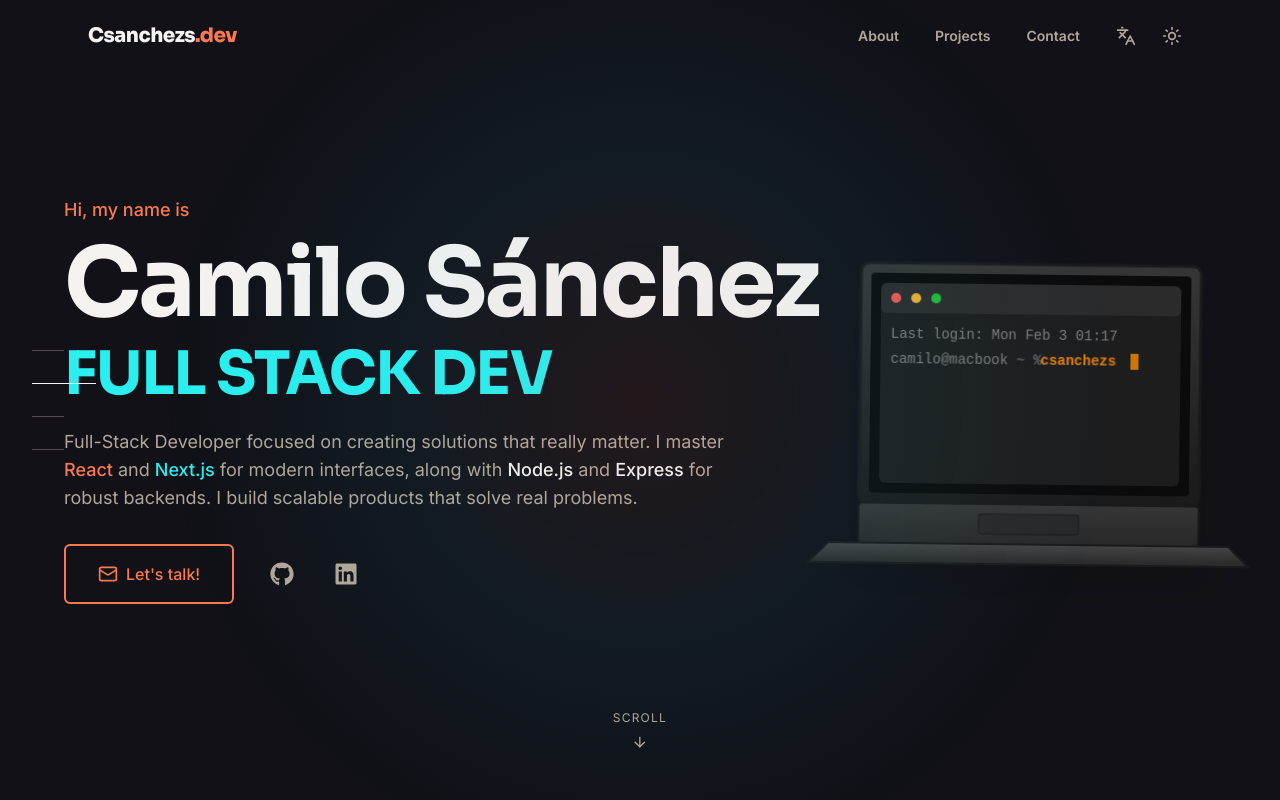
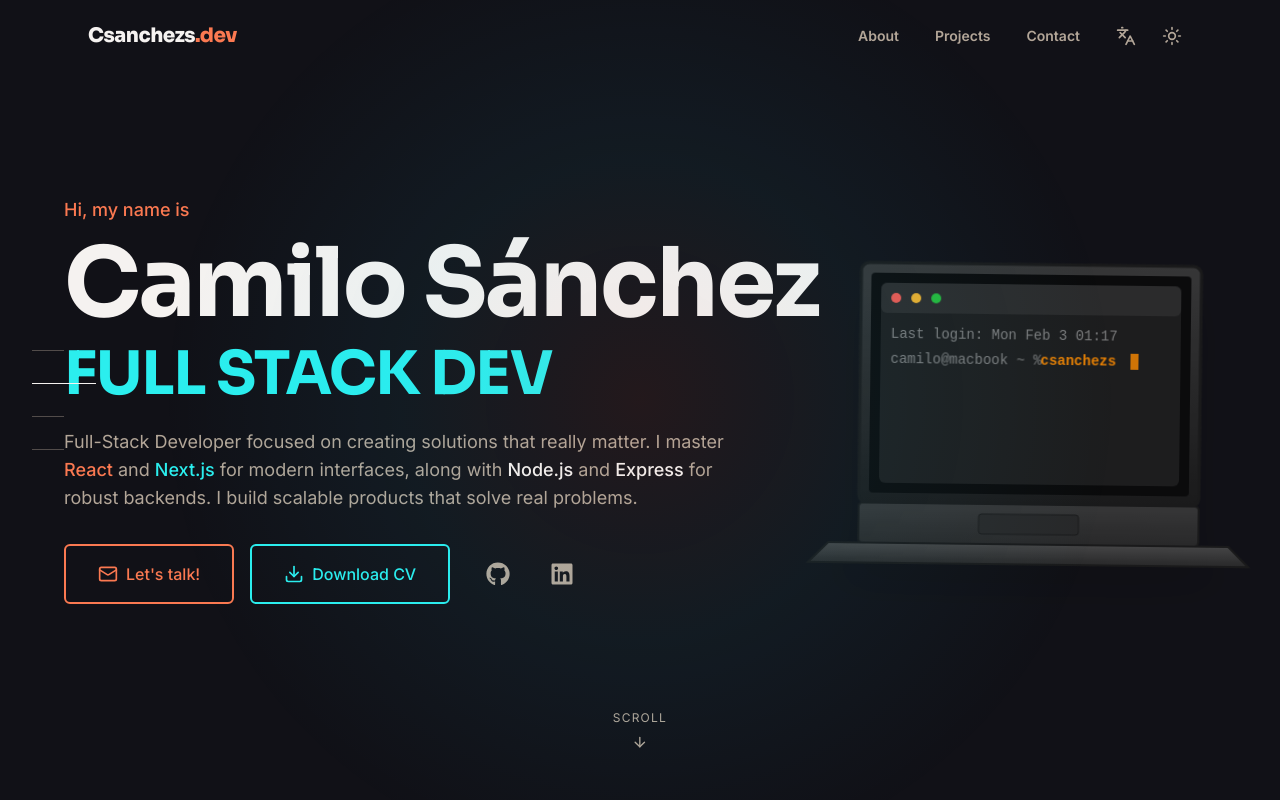
Before and after one commit to csanchezs9/Portafolio, a Next.js app: page / in a window 1280 px wide. Shown: the top 800 px of the page. Built offline with nearby package versions, Linux system fonts and the light colour scheme.

Commit message:
Add CV download button to hero section

```diff
--- a/components/sections/Hero.tsx
+++ b/components/sections/Hero.tsx
@@ -2,7 +2,7 @@
 
 import { useEffect, useRef } from "react";
 import { gsap } from "gsap";
-import { Mail, ArrowDown } from "lucide-react";
+import { Mail, ArrowDown, Download } from "lucide-react";
 import { FaGithub, FaLinkedin } from "react-icons/fa";
 import FloatingMacBook from "@/components/FloatingMacBook";
 import { useLanguage } from "@/context/LanguageContext";
@@ -121,13 +121,21 @@
 
           {/* CTA and Social */}
           <div className="flex flex-col sm:flex-row items-start sm:items-center gap-6">
-            <div ref={ctaRef} className="opacity-0">
+            <div ref={ctaRef} className="flex flex-wrap gap-4 opacity-0">
               <a
                 href="mailto:camilosanchezs288@gmail.com?subject=Contacto desde portafolio"
                 className="inline-flex items-center gap-2 px-8 py-4 bg-transparent border-2 border-primary text-primary hover:bg-primary/10 rounded-md font-medium transition-all duration-200 glow-on-hover"
               >
                 <Mail className="w-5 h-5" />
                 {t.hero.cta}
+              </a>
+              <a
+                href="/Camilo_Sanchez_CV_EN.pdf"
+                download
+                className="inline-flex items-center gap-2 px-8 py-4 bg-transparent border-2 border-accent text-accent hover:bg-accent/10 rounded-md font-medium transition-all duration-200 glow-on-hover"
+              >
+                <Download className="w-5 h-5" />
+                {t.hero.downloadCv}
               </a>
             </div>
 
--- a/context/LanguageContext.tsx
+++ b/context/LanguageContext.tsx
@@ -15,6 +15,7 @@
         role: string;
         description: ReactNode;
         cta: string;
+        downloadCv: string;
         scroll: string;
     };
     about: {
@@ -81,6 +82,7 @@
                 </>
             ),
             cta: "Let's talk!",
+            downloadCv: "Download CV",
             scroll: "Scroll",
         },
         about: {
@@ -167,6 +169,7 @@
                 </>
             ),
             cta: "¡Hablemos!",
+            downloadCv: "Descargar CV",
             scroll: "Scroll",
         },
         about: {
```
Also changed, not shown: 1 other file (tests, documents, lock files or other folders).
